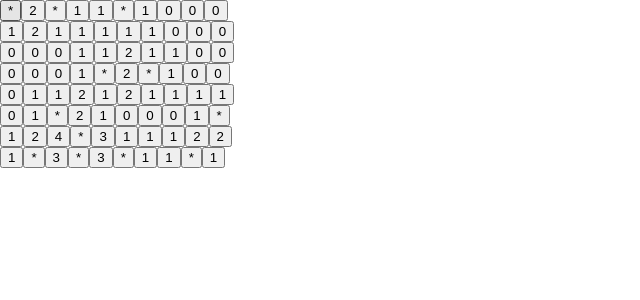
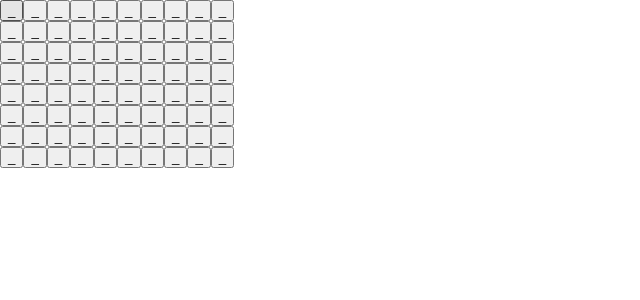
Before and after one commit to jrp6/viinaharava.js, a React (Create React App) app: page / in a window 1280 px wide. Shown: the top 300 px of the page, without its empty margins (0-640 px from the left). Built offline with nearby package versions, Linux system fonts and the light colour scheme.

Commit message:
Change squares' visibility status on click and hide invisible ones

```diff
--- a/src/App.js
+++ b/src/App.js
@@ -16,7 +16,7 @@ function shuffle(a) {
 function Square(props) {
     return (
  	<button className="Square" onClick={() => props.onClick(props.x, props.y)}>
- 	    {props.value}
+ 	    {props.visible ? props.value : "_"}
  	</button>
     );
 }
@@ -72,7 +72,7 @@ class Board extends Component {
             }
         }
 
-	this.setState({ squares: squares })
+	this.setState({ squares: squares });
     }
     renderSquare(x, y) {
 	return <Square
@@ -80,11 +80,23 @@ class Board extends Component {
                    x={x}
                    y={y}
                    value={this.state.squares[y][x].value}
+                   visible={this.state.squares[y][x].visible}
                    onClick={this.handleClick}
                />;
     }
     handleClick(x, y) {
-        console.log(x + ", " + y + " clicked");
+        const squares = this.state.squares.slice();
+        if (squares[y] !== undefined && squares[y][x] !== undefined && !squares[y][x].visible) {
+            squares[y][x].visible = true;
+            if (squares[y][x].value === "0") {
+                for (let dy = -1; dy <= 1; dy++) {
+                    for (let dx = -1; dx <= 1; dx++) {
+                        this.handleClick(x + dx, y + dy);
+                    }
+                }
+            }
+            this.setState({ squares: squares });
+        }
     }
     render() {
 	// Render the squares
```
